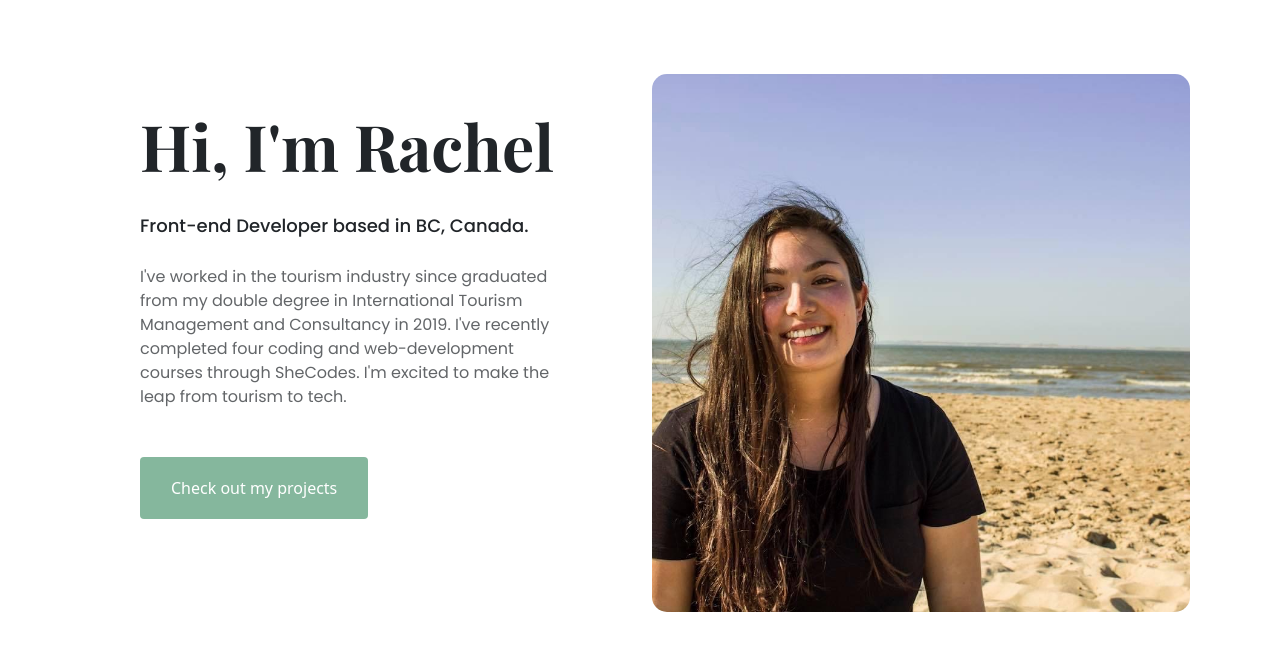
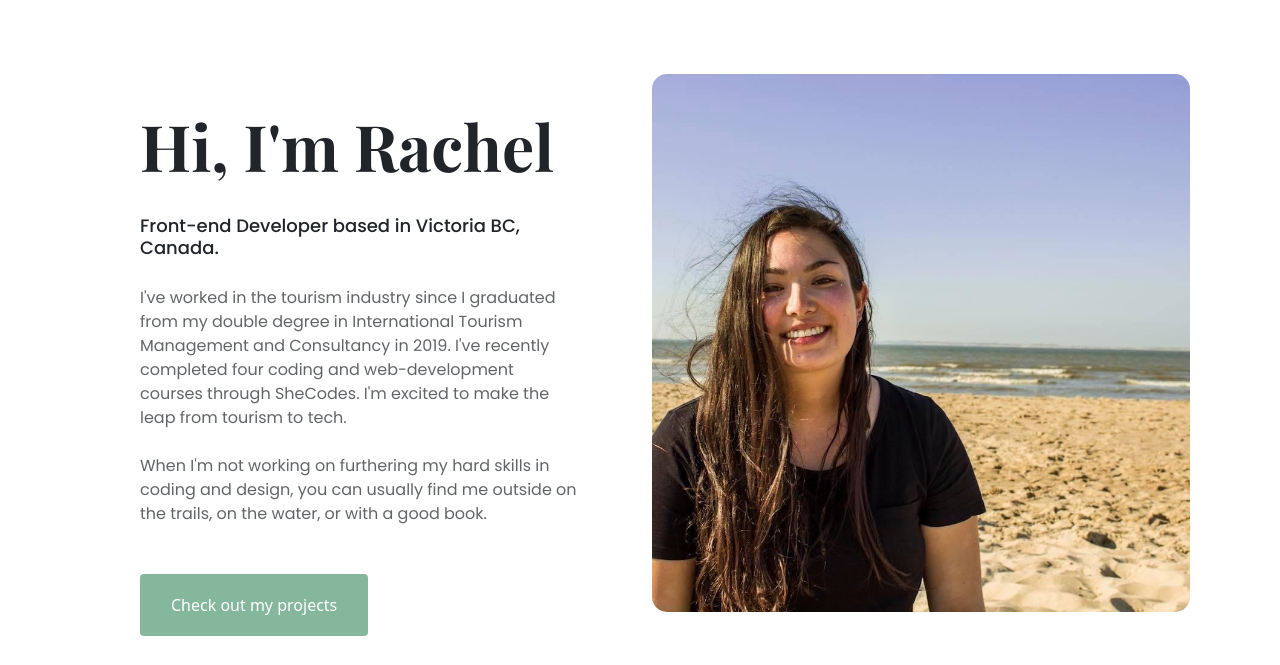
Before and after one commit to raachelkk/portfolio-2, a plain HTML site: page about.html in a window 1280 px wide. Shown: the part 79-744 px from the top of the page. Drawn offline with nearby package versions, Linux system fonts and the light colour scheme.

Commit message:
Copy update

```diff
--- a/about.html
+++ b/about.html
@@ -66,13 +66,18 @@
         <div class="col-lg-6">
           <div class="content">
             <h1>Hi, I'm Rachel</h1>
-            <h2>Front-end Developer based in BC, Canada.</h2>
+            <h2>Front-end Developer based in Victoria BC, Canada.</h2>
             <p>
-              I've worked in the tourism industry since graduated from my double
-              degree in International Tourism Management and Consultancy in
-              2019. I've recently completed four coding and web-development
+              I've worked in the tourism industry since I graduated from my
+              double degree in International Tourism Management and Consultancy
+              in 2019. I've recently completed four coding and web-development
               courses through SheCodes. I'm excited to make the leap from
               tourism to tech.
+              <br />
+              <br />
+              When I'm not working on furthering my hard skills in coding and
+              design, you can usually find me outside on the trails, on the
+              water, or with a good book.
             </p>
 
             <a href="/work.html" class="btn btn-branding" title="Rachel's Work"
```
Also changed, not shown: index.html (+5 -3 lines).
